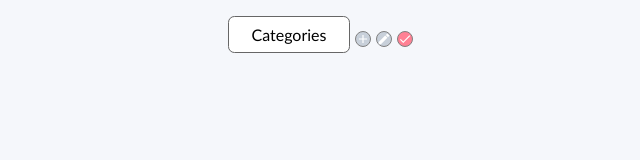
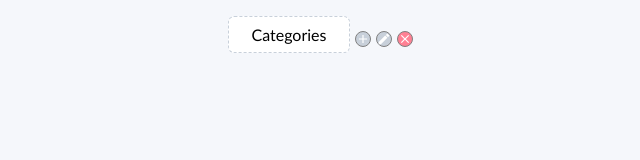
Before and after one commit to turalcavad/ts-category-tree, a React (Create React App) app: page / in a window 1280 px wide. Shown: the top 160 px of the page, without its empty margins (351-991 px from the left). Built offline with nearby package versions, Linux system fonts and the light colour scheme.

Commit message:
crud done

```diff
--- a/src/App.css
+++ b/src/App.css
@@ -21,6 +21,7 @@ input {
 
 #categories {
 	background-color: #fff !important;
+	border-style: dashed;
 }
 
 .parent {
@@ -56,7 +57,7 @@ input {
 	vertical-align: top;
 }
 .tree li:before {
-	outline: solid 1px #666;
+	outline: solid 1px #c8d0da;
 	content: "";
 	left: 0;
 	position: absolute;
@@ -71,7 +72,7 @@ input {
 }
 
 .tree .category {
-	border: 1px solid #666;
+	border: 1px solid #c8d0da;
 	border-radius: 0.4em;
 	display: inline-block;
 	margin: 0 6.2em 0.5em;
@@ -81,7 +82,7 @@ input {
 
 .tree ul:before,
 .tree .category:before {
-	outline: solid 1px #666;
+	outline: solid 1px #c8d0da;
 	content: "";
 	height: 0.5em;
 	left: 50%;
--- a/src/components/Category/index.tsx
+++ b/src/components/Category/index.tsx
@@ -1,9 +1,9 @@
 import React from "react";
 import { CategoryNode } from "../../data";
 import { categoryActions } from "../../store/categorySlice";
-import { useState, useRef, useEffect } from "react";
+import { useState } from "react";
 import CategoryActions from "../CategoryActions";
-import { useAppDispatch, useAppSelector } from "../../hooks";
+import { useAppDispatch } from "../../hooks";
 import CreationActions from "../CreationActions";
 
 const Category: React.FC<CategoryNode> = ({
@@ -28,10 +28,15 @@ const Category: React.FC<CategoryNode> = ({
 		<li>
 			{!isCreated ? (
 				<div className="category">
-					<input type="text" value={name} onChange={inputHandler} />
+					<input
+						type="text"
+						defaultValue={name}
+						autoFocus
+						onChange={inputHandler}
+					/>
 					<CreationActions
 						categoryId={id}
-						categoryName={categoryName}
+						categoryName={categoryName === "" ? name : categoryName}
 						parentId={parentId}
 					/>
 				</div>
--- a/src/components/CategoryActions/index.tsx
+++ b/src/components/CategoryActions/index.tsx
@@ -3,6 +3,7 @@ import classes from "./index.module.css";
 import AddIcon from "@mui/icons-material/Add";
 import EditIcon from "@mui/icons-material/Edit";
 import CheckIcon from "@mui/icons-material/Check";
+import ClearIcon from "@mui/icons-material/Clear";
 import { useAppDispatch } from "../../hooks";
 import { categoryActions } from "../../store/categorySlice";
 
@@ -19,11 +20,22 @@ const CategoryActions: React.FC<Props> = ({
 	parentId,
 }) => {
 	const dispatch = useAppDispatch();
+
 	const editHandler = () => {
 		dispatch(
 			categoryActions.editCategory({
 				categoryId: categoryId,
 				newName: categoryName,
+				parentId: parentId,
+			})
+		);
+	};
+
+	const deleteHandler = () => {
+		dispatch(
+			categoryActions.removeCategory({
+				categoryId: categoryId,
+				parentId: parentId,
 			})
 		);
 	};
@@ -37,7 +49,7 @@ const CategoryActions: React.FC<Props> = ({
 				<EditIcon onClick={editHandler} fontSize="inherit" />
 			</div>
 			<div className={classes.icon} style={{ backgroundColor: "#ff8194" }}>
-				<CheckIcon fontSize="inherit" />
+				<ClearIcon onClick={deleteHandler} fontSize="inherit" />
 			</div>
 		</div>
 	);
--- a/src/components/CreationActions/index.tsx
+++ b/src/components/CreationActions/index.tsx
@@ -4,7 +4,6 @@ import ClearIcon from "@mui/icons-material/Clear";
 import CheckIcon from "@mui/icons-material/Check";
 import { useAppDispatch } from "../../hooks";
 import { categoryActions } from "../../store/categorySlice";
-import { CategoryNode } from "../../data";
 
 type Props = {
 	categoryId: number;
--- a/src/store/categorySlice.ts
+++ b/src/store/categorySlice.ts
@@ -51,8 +51,15 @@ const categorySlice = createSlice({
 		},
 		editCategory: (
 			state,
-			{ payload }: PayloadAction<{ categoryId: number; newName: string }>
+			{
+				payload,
+			}: PayloadAction<{
+				categoryId: number;
+				parentId: number;
+				newName: string;
+			}>
 		) => {
+			const parentCategory = findCategory(state.categories, payload.parentId);
 			const category = findCategory(state.categories, payload.categoryId);
 			category.isCreated = false;
 		},
```
